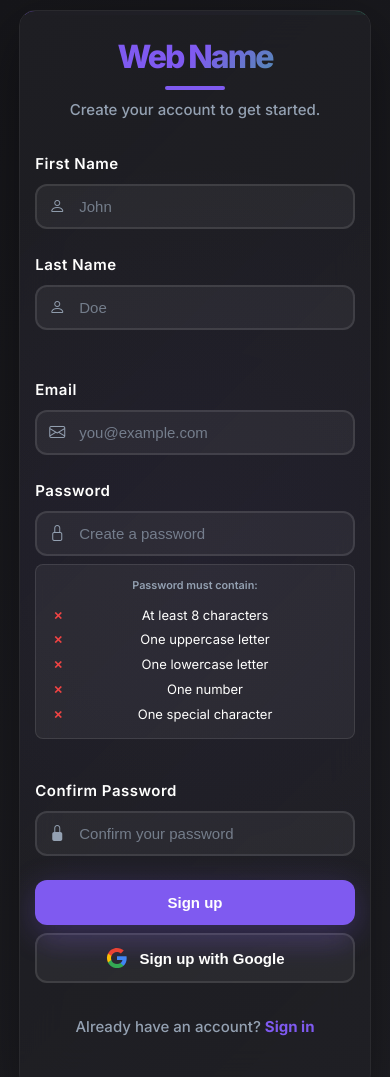
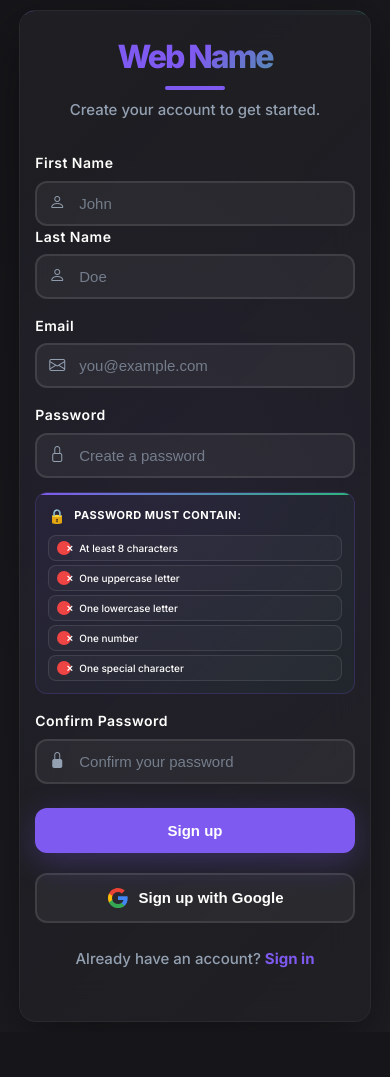
Before and after one commit to Dakmeme/MindXTTap, a plain HTML site: page HTML/register.html in a window 390 px wide. Shown: the top 1077 px of the page. After the commit the page ends 1032 px from the top, so only its background shows below. Drawn offline with nearby package versions, Linux system fonts and the light colour scheme; files that its build step writes are made by us from their sources; no server answers; files whose address does not match are found by name.

Commit message:
Update auth.css

```diff
--- a/HTML/CSS/auth.css
+++ b/HTML/CSS/auth.css
@@ -139,8 +139,8 @@ body::before {
 
 .form-content p {
   color: var(--p-color);
-  margin-bottom: 40px;
-  font-size: 16px;
+  margin-bottom: 32px;
+  font-size: 15px;
   font-weight: 500;
   animation: fadeInUp 0.8s cubic-bezier(0.4, 0, 0.2, 1) 0.1s both;
 }
@@ -148,18 +148,45 @@ body::before {
 .form-content form {
   display: flex;
   flex-direction: column;
-  gap: 24px;
+  gap: 20px;
   animation: fadeInUp 0.8s cubic-bezier(0.4, 0, 0.2, 1) 0.2s both;
 }
 
-label {
-  display: block;
-  margin-bottom: 8px;
+/* Form Field Container */
+.form-field {
+  display: flex;
+  flex-direction: column;
+  gap: 6px;
+}
+
+.form-field label {
   text-align: left;
   color: var(--headline-color);
   font-weight: 600;
-  font-size: 15px;
+  font-size: 14px;
   letter-spacing: 0.5px;
+  margin: 0;
+}
+
+.form-field .input-group {
+  position: relative;
+}
+
+.form-field .error-message {
+  margin: 0;
+}
+
+/* Form Options Container */
+.form-options {
+  margin: -8px 0 8px 0;
+}
+
+/* Form Actions Container */
+.form-actions {
+  display: flex;
+  flex-direction: column;
+  gap: 12px;
+  margin-top: 8px;
 }
 
 .input-group {
@@ -169,12 +196,12 @@ label {
 
 .input-group input {
   width: 100%;
-  padding: 16px 20px 16px 50px;
+  padding: 14px 18px 14px 46px;
   background: var(--input-bg);
   border: 2px solid var(--input-border);
   border-radius: 12px;
   color: var(--headline-color);
-  font-size: 16px;
+  font-size: 15px;
   font-weight: 500;
   transition: all 0.3s cubic-bezier(0.4, 0, 0.2, 1);
   backdrop-filter: blur(10px);
@@ -195,11 +222,11 @@ label {
 
 .input-group .icon {
   position: absolute;
-  left: 18px;
+  left: 16px;
   top: 50%;
   transform: translateY(-50%);
   color: var(--p-color);
-  font-size: 18px;
+  font-size: 16px;
   transition: all 0.3s ease;
   z-index: 2;
 }
@@ -213,9 +240,8 @@ label {
   display: flex;
   justify-content: space-between;
   align-items: center;
-  font-size: 14px;
+  font-size: 13px;
   color: var(--p-color);
-  margin: -8px 0 8px 0;
 }
 
 .options label {
@@ -246,50 +272,15 @@ label {
   text-decoration: underline;
 }
 
-.form-check {
-  display: flex;
-  align-items: center;
-  gap: 12px;
-  margin: 0;
-  text-align: left;
-}
-
-.form-check-input {
-  width: 18px;
-  height: 18px;
-  accent-color: var(--b-color);
-  cursor: pointer;
-  margin: 0;
-}
-
-.form-check-label {
-  color: var(--p-color);
-  font-size: 14px;
-  font-weight: 500;
-  cursor: pointer;
-  margin: 0;
-}
-
-.form-check-label a {
-  color: var(--b-color);
-  text-decoration: none;
-  font-weight: 600;
-}
-
-.form-check-label a:hover {
-  color: var(--highlight-color);
-  text-decoration: underline;
-}
-
 .btn-primary,
 .signin-btn {
   width: 100%;
-  padding: 16px 24px;
+  padding: 14px 20px;
   background: linear-gradient(135deg, var(--b-color), var(--highlight-color));
   border: none;
   border-radius: 12px;
   color: var(--b-text-color);
-  font-size: 16px;
+  font-size: 15px;
   font-weight: 700;
   cursor: pointer;
   transition: all 0.3s cubic-bezier(0.4, 0, 0.2, 1);
@@ -328,18 +319,18 @@ label {
 
 .google-btn {
   width: 100%;
-  padding: 14px 24px;
+  padding: 12px 20px;
   background: var(--input-bg);
   border: 2px solid var(--input-border);
   border-radius: 12px;
   color: var(--headline-color);
-  font-size: 16px;
+  font-size: 15px;
   font-weight: 600;
   cursor: pointer;
   display: flex;
   align-items: center;
   justify-content: center;
-  gap: 12px;
+  gap: 10px;
   transition: all 0.3s cubic-bezier(0.4, 0, 0.2, 1);
   backdrop-filter: blur(10px);
 }
@@ -360,8 +351,8 @@ label {
 .signup-link,
 .text-center {
   text-align: center;
-  margin-top: 32px;
-  font-size: 15px;
+  margin-top: 24px;
+  font-size: 14px;
   color: var(--p-color);
   font-weight: 500;
   animation: fadeInUp 0.8s cubic-bezier(0.4, 0, 0.2, 1) 0.4s both;
@@ -438,10 +429,9 @@ label {
 .error-message {
   display: none;
   color: #ef4444;
-  font-size: 13px;
+  font-size: 12px;
   font-weight: 500;
-  margin-top: 6px;
-  margin-bottom: 8px;
+  margin: 0;
   padding-left: 4px;
 }
 
@@ -458,75 +448,129 @@ label {
   color: #ef4444 !important;
 }
 
-/* Password requirements */
+/* Password requirements - Redesigned */
 .password-requirements {
   margin-top: 8px;
-  margin-bottom: 16px;
-  padding: 12px 16px;
-  background: var(--input-bg);
-  border: 1px solid var(--input-border);
-  border-radius: 8px;
-  font-size: 13px;
+  margin-bottom: 0;
+  padding: 16px;
+  background: linear-gradient(135deg, rgba(127, 90, 240, 0.08), rgba(44, 182, 125, 0.05));
+  border: 1px solid rgba(127, 90, 240, 0.2);
+  border-radius: 12px;
+  font-size: 12px;
+  backdrop-filter: blur(10px);
+  position: relative;
+  overflow: hidden;
+}
+
+.password-requirements::before {
+  content: "";
+  position: absolute;
+  top: 0;
+  left: 0;
+  right: 0;
+  height: 2px;
+  background: linear-gradient(90deg, var(--b-color), var(--tertiary-color));
 }
 
 .password-requirements small {
-  color: var(--p-color);
-  font-weight: 600;
-  display: block;
-  margin-bottom: 8px;
+  color: var(--headline-color);
+  font-weight: 700;
+  font-size: 13px;
+  display: flex;
+  align-items: center;
+  gap: 8px;
+  margin-bottom: 12px;
+  text-transform: uppercase;
+  letter-spacing: 0.5px;
+}
+
+.password-requirements small::before {
+  content: "🔒";
+  font-size: 14px;
 }
 
 .password-requirements ul {
   list-style: none;
   padding: 0;
   margin: 0;
+  display: grid;
+  grid-template-columns: 1fr 1fr;
+  gap: 8px;
 }
 
 .password-requirements li {
-  padding: 2px 0;
+  padding: 8px 12px;
   position: relative;
-  padding-left: 20px;
+  border-radius: 8px;
+  transition: all 0.3s cubic-bezier(0.4, 0, 0.2, 1);
+  background: rgba(255, 255, 255, 0.03);
+  border: 1px solid rgba(255, 255, 255, 0.1);
+  display: flex;
+  align-items: center;
+  gap: 8px;
+  font-weight: 500;
+}
+
+.password-requirements li::before {
+  content: "";
+  width: 16px;
+  height: 16px;
+  border-radius: 50%;
+  background: #ef4444;
+  display: flex;
+  align-items: center;
+  justify-content: center;
+  font-size: 10px;
+  font-weight: bold;
+  color: white;
+  flex-shrink: 0;
   transition: all 0.3s ease;
 }
 
-.password-requirements li::before {
+.password-requirements li::after {
   content: "✗";
   position: absolute;
-  left: 0;
-  color: #ef4444;
+  left: 16px;
+  font-size: 10px;
   font-weight: bold;
+  color: white;
+  z-index: 1;
 }
 
 .password-requirements li.valid {
   color: var(--tertiary-color);
+  background: rgba(44, 182, 125, 0.1);
+  border-color: rgba(44, 182, 125, 0.3);
+  transform: scale(1.02);
 }
 
 .password-requirements li.valid::before {
+  background: var(--tertiary-color);
+  box-shadow: 0 0 12px rgba(44, 182, 125, 0.4);
+}
+
+.password-requirements li.valid::after {
   content: "✓";
-  color: var(--tertiary-color);
+  color: white;
 }
 
 .password-requirements li.invalid {
   color: var(--p-color);
 }
 
+.password-requirements li.invalid:hover {
+  background: rgba(239, 68, 68, 0.05);
+  border-color: rgba(239, 68, 68, 0.2);
+}
+
 /* Row layout for first/last name */
 .row {
   display: flex;
-  gap: 16px;
-  margin-bottom: 24px;
+  gap: 12px;
 }
 
-.row > div {
+.row .form-field {
   flex: 1;
-}
-
-.row .input-group {
-  margin-bottom: 0;
-}
-
-.row .error-message {
-  margin-bottom: 0;
 }
 
 /* Utility classes */
@@ -744,11 +788,45 @@ label {
     gap: 0;
   }
 
-  .row > div {
-    margin-bottom: 24px;
+  .form-content form {
+    gap: 16px;
+  }
+}
+
+/* Responsive cho password requirements */
+@media (max-width: 768px) {
+  .password-requirements ul {
+    grid-template-columns: 1fr;
+    gap: 6px;
   }
 
-  .row > div:last-child {
-    margin-bottom: 0;
+  .password-requirements li {
+    padding: 6px 10px;
+    font-size: 11px;
+  }
+
+  .password-requirements li::before {
+    width: 14px;
+    height: 14px;
+  }
+
+  .password-requirements {
+    padding: 12px;
   }
 }
+
+@media (max-width: 576px) {
+  .password-requirements ul {
+    gap: 4px;
+  }
+
+  .password-requirements li {
+    padding: 4px 8px;
+    font-size: 10px;
+  }
+
+  .password-requirements small {
+    font-size: 11px;
+    margin-bottom: 8px;
+  }
+}
```
